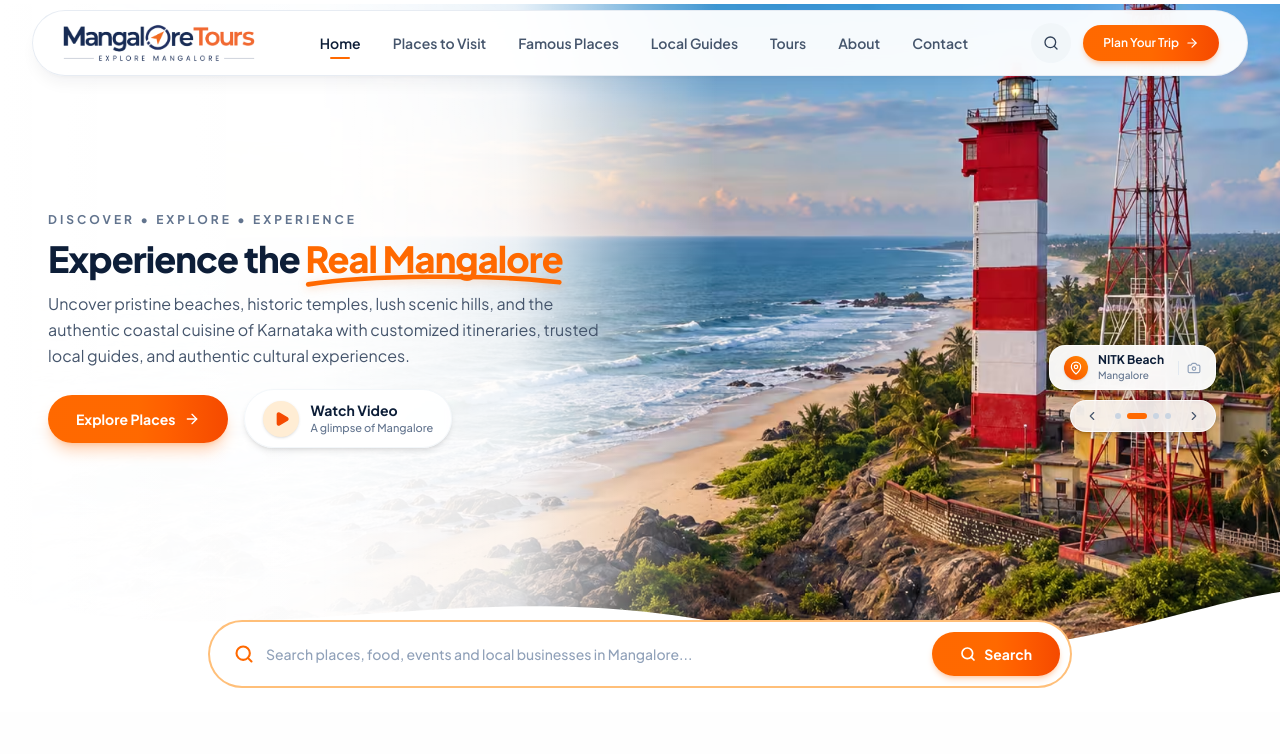
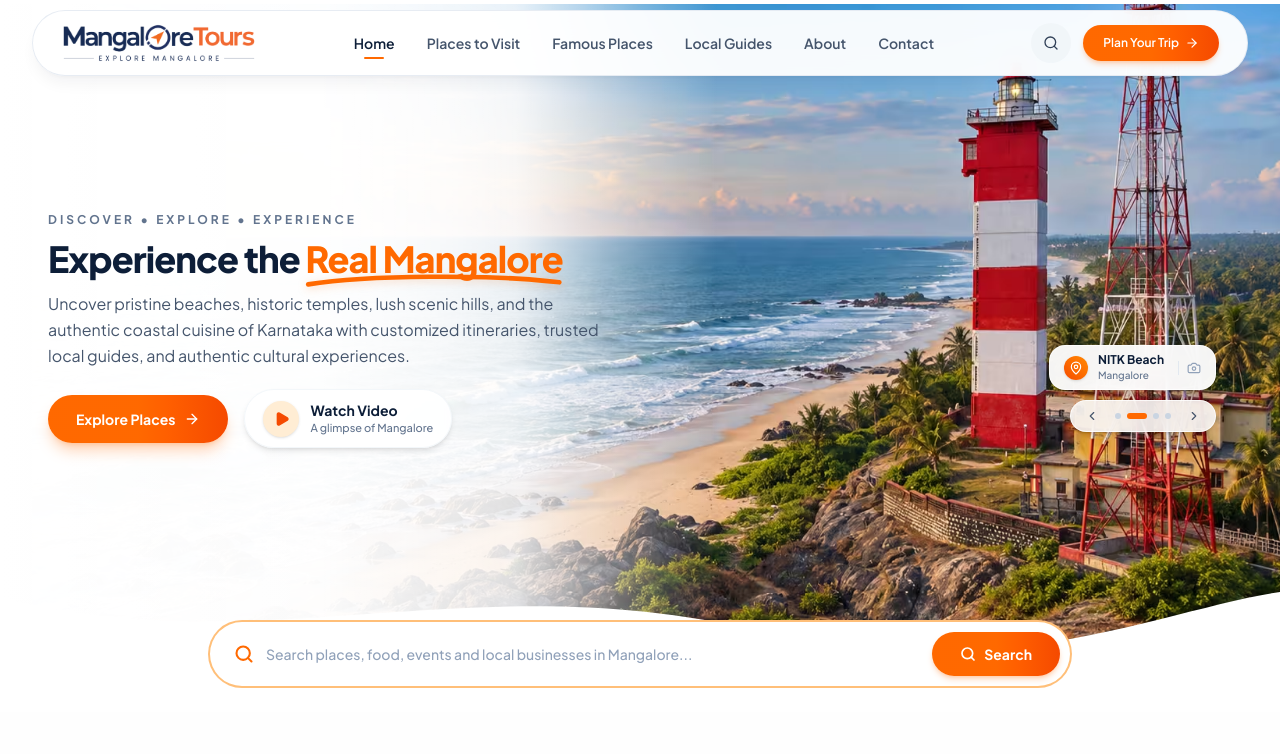
Before and after one commit to coder-web3/mangalore, a Next.js app: page / in a window 1280 px wide. Shown: the top 754 px of the page. Built offline with nearby package versions, Linux system fonts and the light colour scheme.

Commit message:
fix(nav): remove Tours from header menu

```diff
--- a/components/Header.tsx
+++ b/components/Header.tsx
@@ -26,7 +26,6 @@ export default function Header() {
     { name: "Places to Visit", href: "/places-to-visit", active: pathname === "/places-to-visit" },
     { name: "Famous Places", href: "/famous-tourist-places", active: pathname === "/famous-tourist-places" },
     { name: "Local Guides", href: "/local-guides", active: pathname === "/local-guides" },
-    { name: "Tours", href: "/#tour-enquiry", active: false },
     { name: "About", href: "/about", active: pathname === "/about" },
     { name: "Contact", href: "/contact", active: pathname === "/contact" },
   ];
```
